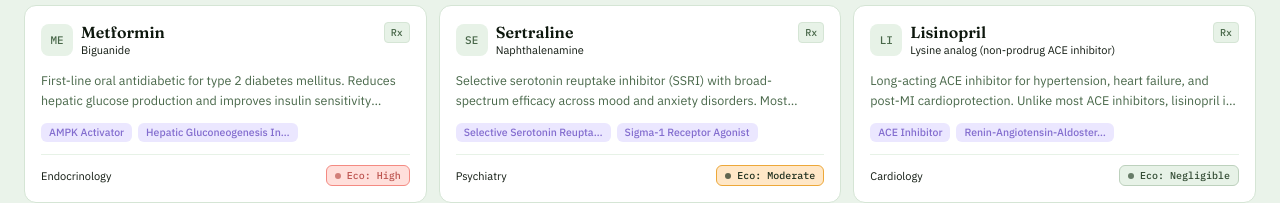
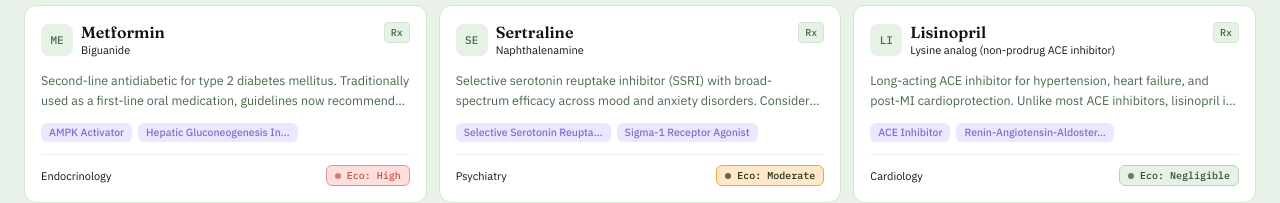
Before and after one commit to JoshuaSemock/pharmacycommons.org, a React (Vite) app: page / in a window 1280 px wide. Shown: the part 661-864 px from the top of the page. Built offline with nearby package versions, Linux system fonts and the light colour scheme; the HTML template or start-up script is replaced by a standard one.

Commit message:
Update data.ts

```diff
--- a/src/data.ts
+++ b/src/data.ts
@@ -87,7 +87,7 @@ export const DRUGS: Drug[] = [
     entryType: 'drug',
     schedule: 'Rx',
     therapeuticArea: 'Endocrinology',
-    description: 'First-line oral antidiabetic for type 2 diabetes mellitus. Reduces hepatic glucose production and improves insulin sensitivity without causing hypoglycemia.',
+    description: 'Second-line antidiabetic for type 2 diabetes mellitus. Traditionally used as a first-line oral medication, guidelines now recommend more effective therapies at initiation, except for in pre-diabetes or when only reduction in blood glucose is indicated. Glucose dependent reduction of hepatic glucose production and improvement of insulin sensitivity.',
     classification: {
       mechanism: ['AMPK Activator', 'Hepatic Gluconeogenesis Inhibitor', 'Mitochondrial Complex I Inhibitor'],
       physiologicEffect: ['Decreased Blood Glucose', 'Improved Insulin Sensitivity', 'Reduced Hepatic Glucose Output'],
@@ -107,8 +107,8 @@ export const DRUGS: Drug[] = [
       ],
     },
     clinical: {
-      indications: ['Type 2 diabetes mellitus (first-line)', 'Prediabetes (off-label)', 'Polycystic ovary syndrome (off-label)', 'Weight management adjunct (off-label)'],
-      dosing: 'Initial: 500 mg twice daily or 850 mg once daily with meals. Titrate by 500 mg weekly. Max: 2550 mg/day in divided doses.',
+      indications: ['Type 2 diabetes mellitus (second-line)', 'Prediabetes (off-label)', 'Polycystic ovary syndrome (off-label)', 'Weight management adjunct (off-label)'],
+      dosing: 'Initial: 500 mg twice daily or 850 mg once daily with meals. Titrate by 500 mg weekly. Max: 2550 mg/day in divided doses. Standard dose 1000 mg twice daily with extended release formulation.',
       halfLife: '4–9 hours (plasma); 17.6 hours (blood)',
       proteinBinding: 'Negligible',
       metabolism: 'Not metabolized. Excreted unchanged.',
@@ -139,7 +139,7 @@ export const DRUGS: Drug[] = [
     entryType: 'drug',
     schedule: 'Rx',
     therapeuticArea: 'Psychiatry',
-    description: 'Selective serotonin reuptake inhibitor (SSRI) with broad-spectrum efficacy across mood and anxiety disorders. Most prescribed antidepressant globally by volume.',
+    description: 'Selective serotonin reuptake inhibitor (SSRI) with broad-spectrum efficacy across mood and anxiety disorders. Considered a first-line therapy option for major depressive disorder, however the failure rate typically requires further augmentation of therapy when used at normal doses.',
     classification: {
       mechanism: ['Selective Serotonin Reuptake Inhibitor (SSRI)', 'Sigma-1 Receptor Agonist'],
       physiologicEffect: ['Increased Synaptic Serotonin', 'Anxiolytic Effect', 'Antidepressant Effect'],
@@ -156,8 +156,8 @@ export const DRUGS: Drug[] = [
       ],
     },
     clinical: {
-      indications: ['Major depressive disorder', 'Obsessive-compulsive disorder', 'Panic disorder', 'Post-traumatic stress disorder', 'Social anxiety disorder', 'Premenstrual dysphoric disorder'],
-      dosing: 'MDD/OCD: Initial 50 mg/day. Range 50–200 mg/day. Panic/PTSD/SAD: Initial 25 mg/day, increase to 50 mg after 1 week.',
+      indications: ['Major depressive disorder (MDD)', 'Obsessive-compulsive disorder (OCD)', 'Panic disorder', 'Post-traumatic stress disorder (PTSD)', 'Social anxiety disorder', 'Premenstrual dysphoric disorder'],
+      dosing: 'MDD/OCD: Initial 50 mg/day. Range 50–200 mg/day. Panic/PTSD/social anxiety: Initial 25 mg/day, increase to 50 mg after 1 week.',
       halfLife: '26 hours (sertraline); 62–104 hours (N-desmethylsertraline)',
       proteinBinding: '98%',
       metabolism: 'Extensive hepatic metabolism via CYP2C19, CYP2C9, CYP2D6, CYP3A4',
```
